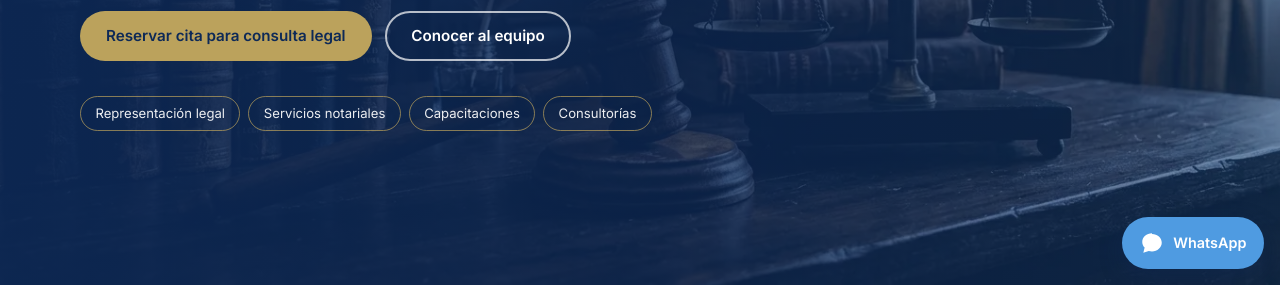
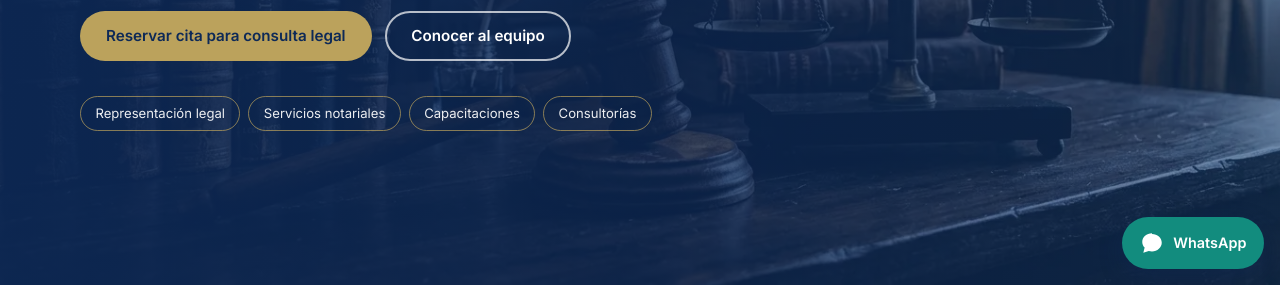
Before and after one commit to IselMetzi/pruebaWEBdespacho, a plain HTML site: page index.html in a window 1280 px wide. Shown: the part 515-800 px from the top of the page. Drawn offline with nearby package versions, Linux system fonts and the light colour scheme.

Commit message:
Detalles

```diff
--- a/css/styles.css
+++ b/css/styles.css
@@ -16,6 +16,11 @@
   --texto: #1D2733;
   --texto-suave: #556070;
   --borde: #DCE2EE;
+
+  /*Whasapp color*/
+  --verde-wha: #128C7E;
+  --verde-oscuro-wha: #075E54;
+
 
   /* Sistema */
   --fuente-titulos: 'Playfair Display', Georgia, 'Times New Roman', serif;
@@ -493,7 +498,7 @@ p { margin: 0 0 1em; }
 }
 
 @media (min-width: 640px) { .servicios-grid { grid-template-columns: repeat(2, 1fr); } }
-@media (min-width: 1000px) { .servicios-grid { grid-template-columns: repeat(3, 1fr); } }
+@media (min-width: 1000px) { .servicios-grid { grid-template-columns: repeat(2, 1fr); } }
 
 /* ---------- Equipo ---------- */
 .team-grid { display: grid; gap: 1.75rem; align-items: start; }
@@ -705,7 +710,7 @@ p { margin: 0 0 1em; }
   gap: .5rem;
   padding: .8rem 1.1rem;
   border-radius: 999px;
-  background: var(--azul-claro);
+  background: var(--verde-wha);
   color: var(--blanco);
   font-weight: 600;
   font-size: .9rem;
@@ -713,7 +718,7 @@ p { margin: 0 0 1em; }
   box-shadow: 0 8px 22px rgba(13, 41, 87, .35);
   transition: transform .2s, background .2s;
 }
-.wa-float:hover { background: var(--azul-secundario); color: var(--blanco); transform: translateY(-3px); }
+.wa-float:hover { background: var(--verde-oscuro-wha); color: var(--blanco); transform: translateY(-3px); }
 @media (max-width: 520px) {
   .wa-float { padding: .85rem; }
   .wa-float span { display: none; }
```
Also changed, not shown: index.html (line endings or trailing spaces).
